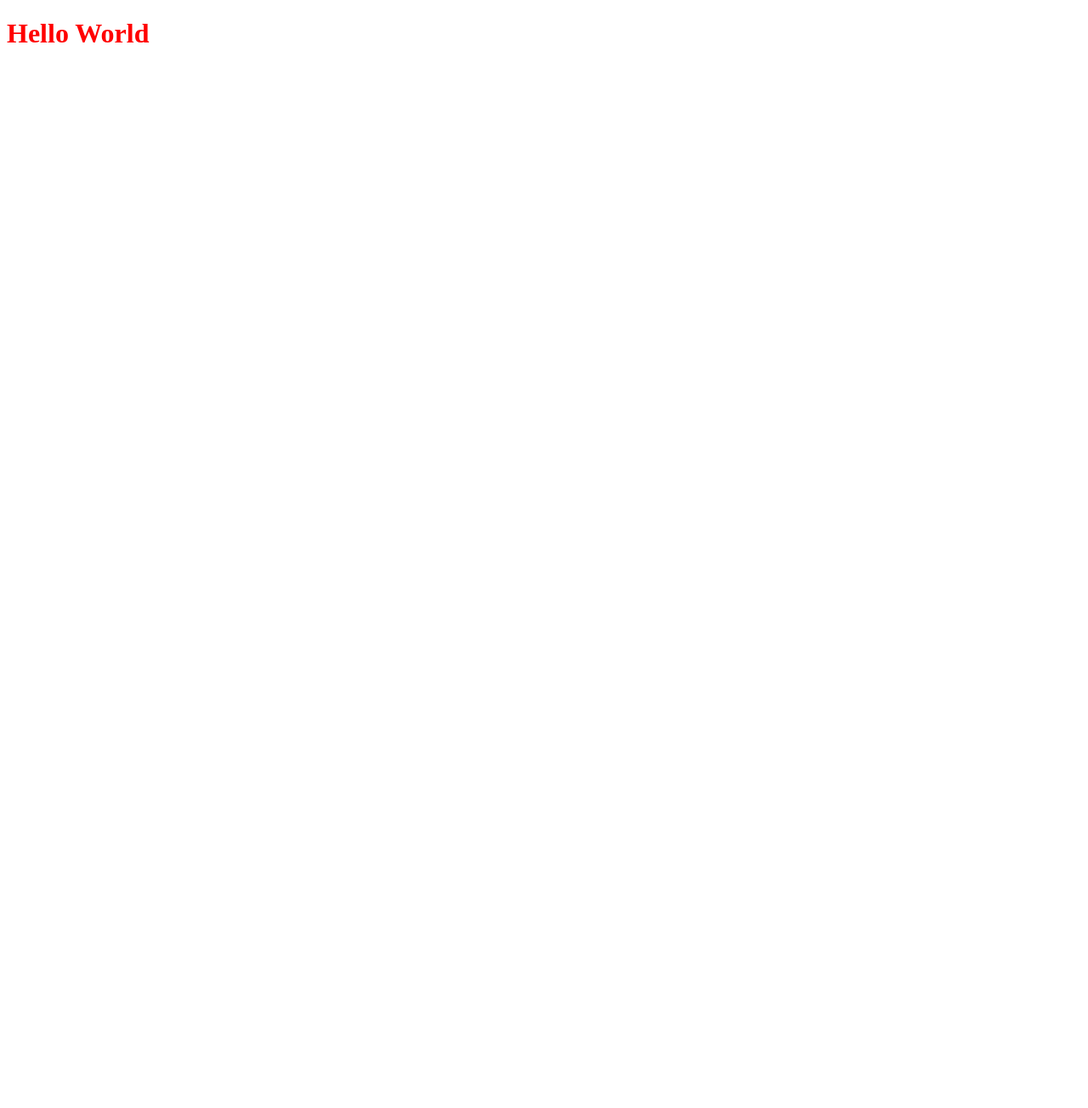
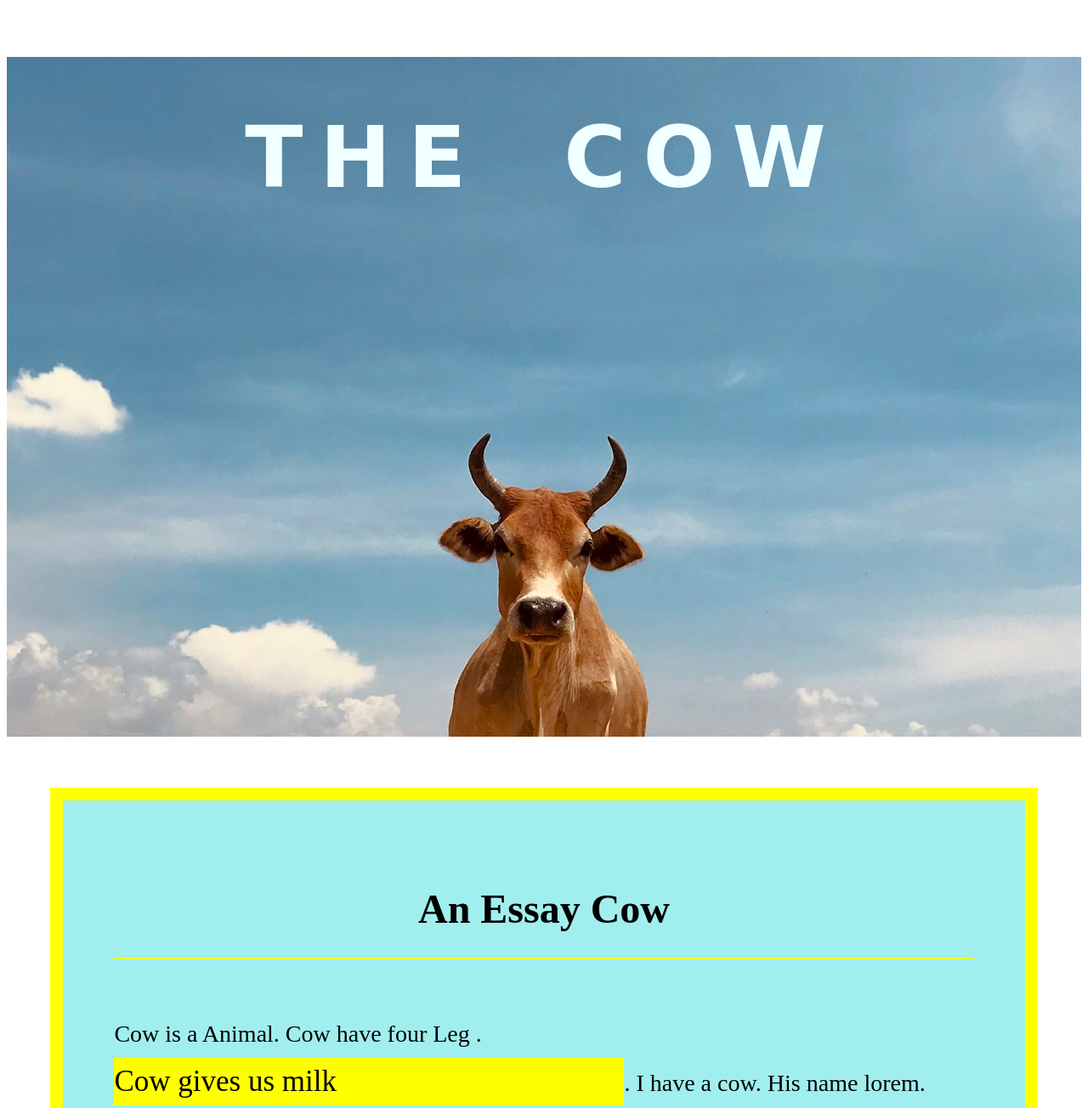
Before and after one commit to shiba4D/conceptual---html-css, a plain HTML site: page index.html in a window 1280 px wide. Shown: the top 1304 px of the page at 85% size. Before the commit the page ends 800 px from the top, so only its background shows below. Drawn offline with Linux system fonts and the light colour scheme.

Commit message:
hero section complete and essay completed

```diff
--- a/index.html
+++ b/index.html
@@ -1,12 +1,41 @@
 <!DOCTYPE html>
 <html lang="en">
+
 <head>
+    <!-- here is meta tags -->
     <meta charset="UTF-8">
     <meta name="viewport" content="width=device-width, initial-scale=1.0">
+    <meta name="author" content="Ferdous Zihad"/>
     <title>Our Conceptual Page</title>
+    <!-- here our is style -->
     <link rel="stylesheet" href="styles/style.css">
+    <link rel="shortcut icon" href="https://img.icons8.com/?size=48&id=bMylUSWbVIBr&format=png" type="image/x-icon">
 </head>
+
 <body>
-    <h1>Hello World</h1>
+    <div class="hero">
+        <h1>THE COW</h1>
+    </div>
+
+    <div class="article">
+        <!-- content -->
+        <h2>An Essay Cow</h2>
+        <p>
+            Cow is a Animal. Cow have four Leg . <span class="imp">Cow gives us milk</span>. I have a cow. His name lorem. Lorem ipsum dolor sit amet consectetur adipisicing elit. Assumenda reiciendis repellendus aspernatur facere hic ut officiis vero deserunt porro quas eos ducimus quod quibusdam dicta quia, quidem asperiores, mollitia cupiditate minima. Ex dolorum necessitatibus sed eos sunt corrupti illo, blanditiis libero voluptates rem accusamus fuga ut aut corporis? Ipsam expedita officia pariatur natus nihil corporis sunt obcaecati animi esse culpa? Non tenetur nostrum ex iusto in optio vitae distinctio sit. Mollitia nesciunt suscipit illo earum consequatur officia fuga nisi tenetur explicabo quae, facere eum possimus inventore magnam quam, sed harum ex. Id eligendi ipsa adipisci dolor nihil laudantium necessitatibus mollitia.</p>
+    </div>
+
+    <div id="cow-type">
+        <h2>Types of Cow</h2>
+
+        <div>
+            <img src="https://plus.unsplash.com/premium_photo-1664299254721-63fa035b1f42?w=500&auto=format&fit=crop&q=60&ixlib=rb-4.0.3&ixid=M3wxMjA3fDB8MHxwaG90by1yZWxhdGVkfDE2fHx8ZW58MHx8fHx8" alt=""/>
+        </div>
+        <div>
+            <img src="https://images.unsplash.com/photo-1500595046743-cd271d694d30?w=500&auto=format&fit=crop&q=60&ixlib=rb-4.0.3&ixid=M3wxMjA3fDB8MHxzZWFyY2h8MjV8fGNvdyUyMHBvdHJhaXR8ZW58MHx8MHx8fDA%3D" alt="">
+        </div>
+        <div>
+            <img src="https://images.unsplash.com/photo-1545468800-85cc9bc6ecf7?w=500&auto=format&fit=crop&q=60&ixlib=rb-4.0.3&ixid=M3wxMjA3fDB8MHxwaG90by1yZWxhdGVkfDExfHx8ZW58MHx8fHx8" alt="">
+        </div>
+    </div>
 </body>
 </html>
--- a/styles/style.css
+++ b/styles/style.css
@@ -1,3 +1,62 @@
-h1{
-    color: red;
+@import url('https://fonts.googleapis.com/css2?family=Lato:ital,wght@0,100;0,300;0,400;0,700;0,900;1,100;1,300;1,400;1,700;1,900&display=swap')
+
+*{
+    margin: 0;
+    padding: 0;
+    font-family: "Lato", sans-serif;
 }
+.hero{
+    background-image: url('../images/cow.jpg.jpg');
+    background-size: cover;
+    background-position: bottom center;
+    height: 100vh;
+}
+.hero h1{
+    color:azure;
+    font-size: 100px;
+    text-align: center;
+    font-weight: 900;
+    font-family: cursive;
+    word-spacing: 40px;
+    letter-spacing: 20px;
+    padding-top: 60px;
+}
+
+.article ,#cow-type{
+    width: 80%;
+    /* margin-left: auto;
+    margin-right: 60px;
+    margin-top: 60;
+    margin-bottom: 60px; */
+    margin: 60px auto;
+    border-width: 15px;
+    border-color: yellow;
+    border-style: solid;
+    background-color: rgb(161, 238, 238);
+    padding: 60px;
+
+}
+.article h2{
+    text-align: center;
+    font-size: 48px;
+    border-style: solid;
+    border-width: 2px;
+    border-top: 0;
+    border-left: 0;
+    border-right: 0;
+    border-style: solid;
+    border-color: yellow;
+    padding-bottom: 30px;
+    margin-bottom: 60px;
+
+}
+.article p{
+    font-size: 28px;
+    line-height: 2em;
+}
+.article p .imp{
+    font-size: 1.25em;
+    background-color: yellow;
+    display: inline-block;
+    width: 600px;
+}
```
Also changed, not shown: images/cow.jpg.jpg (added).
